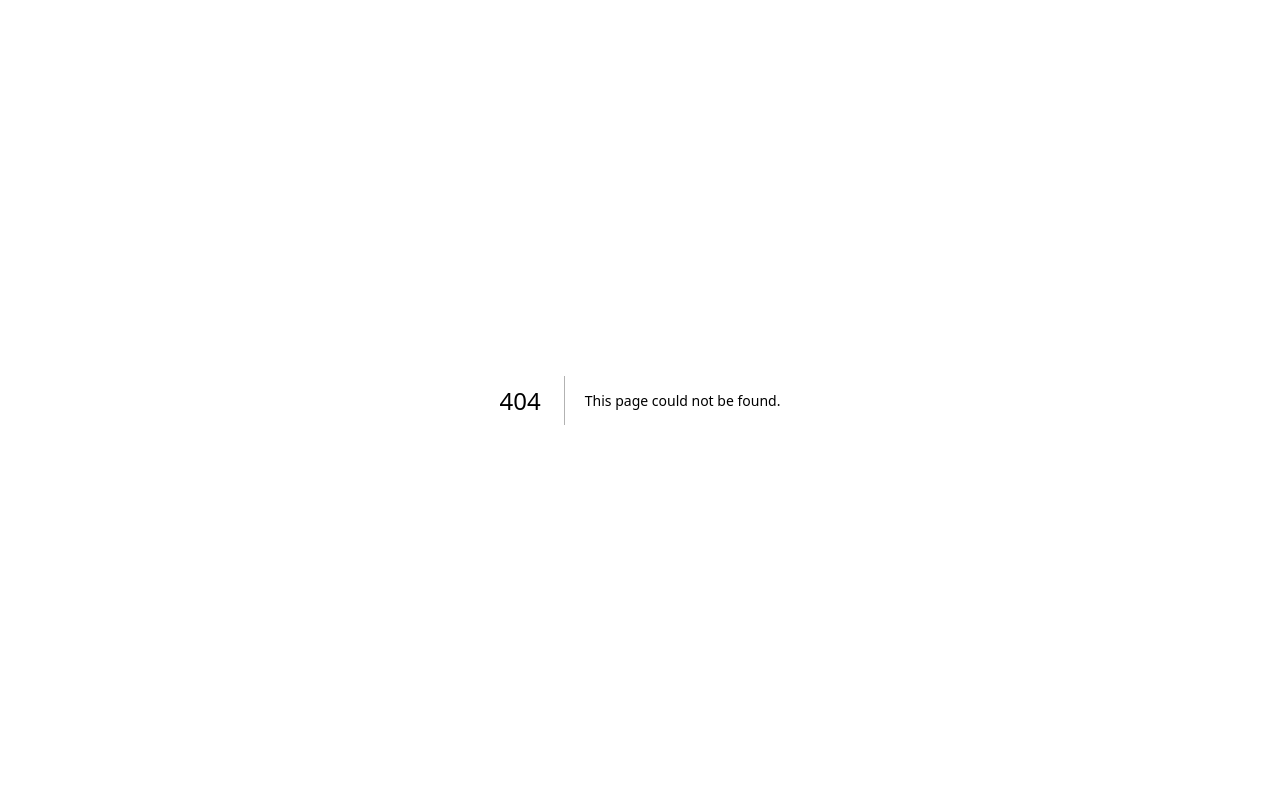
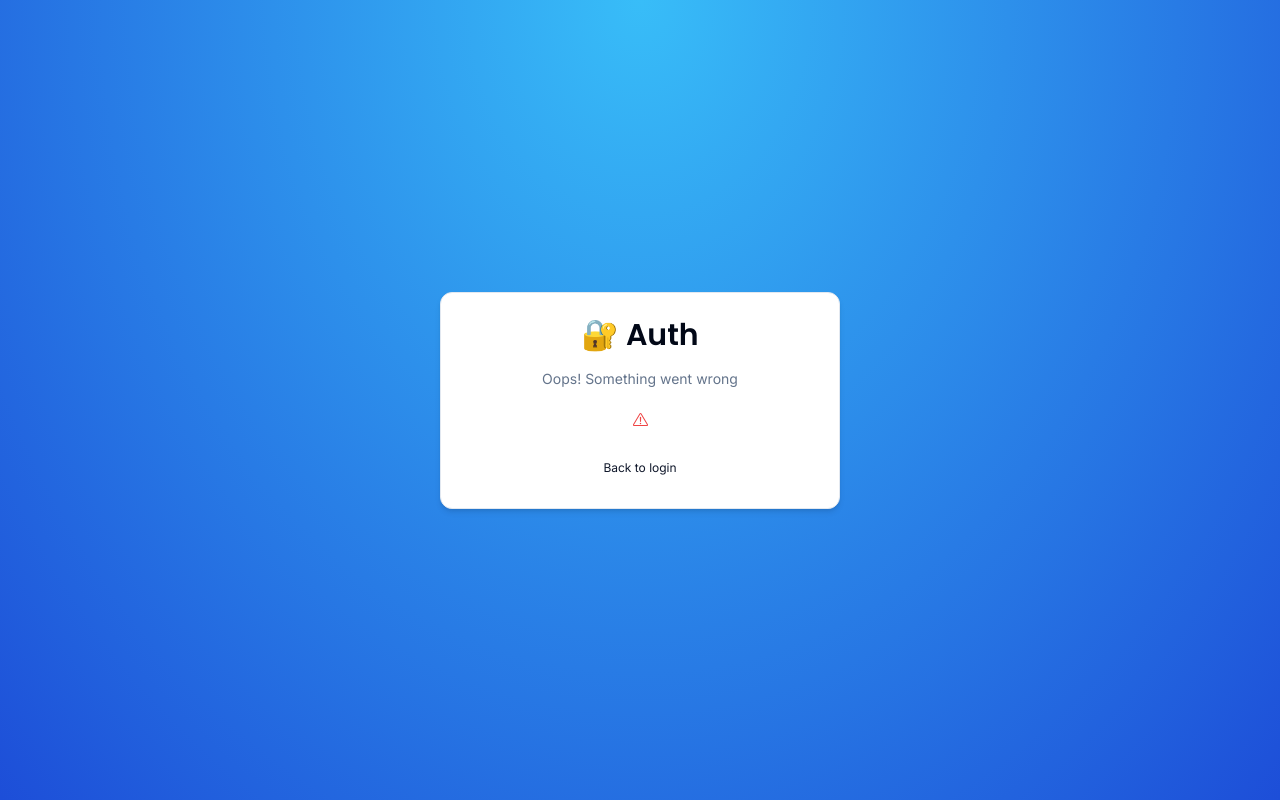
Before and after one commit to iurych/next-auth-authentication, a Next.js app: page /auth/error in a window 1280 px wide. Before the commit this address had no page. Built offline with nearby package versions, Linux system fonts and the light colour scheme.

Commit message:
add custom error page

```diff
--- /dev/null
+++ b/app/auth/error/page.tsx
@@ -0,0 +1,7 @@
+import { ErrorCard } from '@/components/auth/error-card'
+
+const AuthErrorPage = () => {
+  return <ErrorCard />
+}
+
+export default AuthErrorPage
--- a/auth.ts
+++ b/auth.ts
@@ -12,6 +12,10 @@ export const {
   signOut,
 } = NextAuth({
   adapter: PrismaAdapter(db),
+  pages: {
+    signIn: '/auth/login',
+    error: '/auth/error',
+  },
   events: {
     async linkAccount({ user }) {
       await db.user.update({
--- /dev/null
+++ b/components/auth/error-card.tsx
@@ -0,0 +1,16 @@
+import { ExclamationTriangleIcon } from '@radix-ui/react-icons'
+import { CardWrapper } from './card-wrapper'
+
+export const ErrorCard = () => {
+  return (
+    <CardWrapper
+      headerLabel="Oops! Something went wrong"
+      backButtonHref="/auth/login"
+      backButtonLabel="Back to login"
+    >
+      <div className="flex flex-col items-center justify-center space-y-4">
+        <ExclamationTriangleIcon className="text-destructive" />
+      </div>
+    </CardWrapper>
+  )
+}
--- a/route.ts
+++ b/route.ts
@@ -13,7 +13,7 @@ export const publicRoute = ['/']
  * These routes does require authentication
  * @type {String[]}
  */
-export const authRoutes = ['/auth/login', '/auth/register']
+export const authRoutes = ['/auth/login', '/auth/register', '/auth/error']
 
 /**
  * @description Prefix route
```
